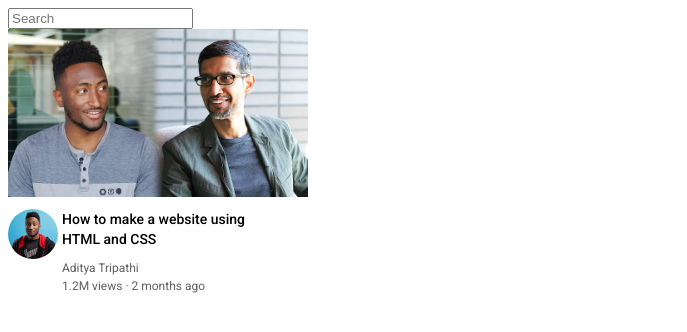
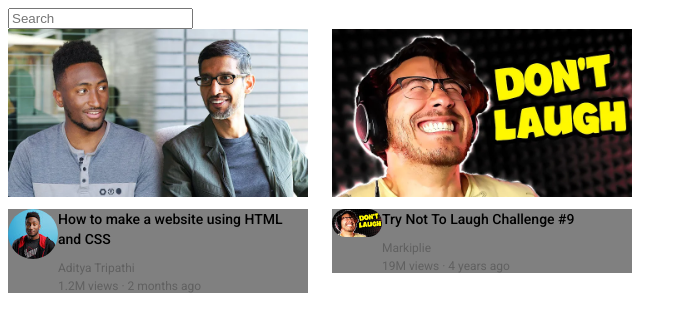
Before and after one commit to adityatripathics22/HTML-CSS, a plain HTML site: page yt_html/youtube.html in a window 1280 px wide. Shown: the whole page, without its empty margins (0-687 px from the left). Drawn offline with Linux system fonts and the light colour scheme.

Commit message:
another video container

```diff
--- a/yt_html/youtube.html
+++ b/yt_html/youtube.html
@@ -31,14 +31,20 @@
             vertical-align: top;
             margin-right: 20px ;
         }
+        .video_info_grid{
+            display: grid;
+            grid-template-columns: 50px 1fr;
+        }
         .channel_picture{
-            display: inline-block;
-            width: 50px;
+            /* display: inline-block;
+            width: 50px; */
             vertical-align: top;
+            background-color: grey;
         }
         .video_info{
-            display: inline-block;
-            width: 200px;
+            /* display: inline-block;
+            width: 250px; */
+            background-color: grey;
         }
         .profile_picture{
             width: 100%;
@@ -72,7 +78,7 @@
         <div class = "thumbnail_row">
             <img class ="thumbnail" src="thumbnails/thumbnail-1.webp">
         </div>
-        <div>
+        <div class="video_info_grid">
             <div class="channel_picture">
                 <img class="profile_picture" src="thumbnails/channel-1.jpeg">
 
@@ -86,6 +92,30 @@
                 </p>
                 <p class = "video_views">
                     1.2M views &#183 2 months ago
+                </p>
+
+            </div>
+
+        </div>
+    </div>
+    <div class ="video_preview">
+        <div class = "thumbnail_row">
+            <img class ="thumbnail" src="thumbnails/thumbnail-2.webp">
+        </div>
+        <div class="video_info_grid">
+            <div class="channel_picture">
+                <img class="profile_picture" src="thumbnails/thumbnail-2.webp">
+
+            </div>
+            <div class="video_info">
+                <p class ="video_title">
+                    Try Not To Laugh Challenge #9
+                </p>
+                <p class = "video_author">
+                   Markiplie
+                </p>
+                <p class = "video_views">
+                    19M views &#183 4 years ago
                 </p>
 
             </div>
```
